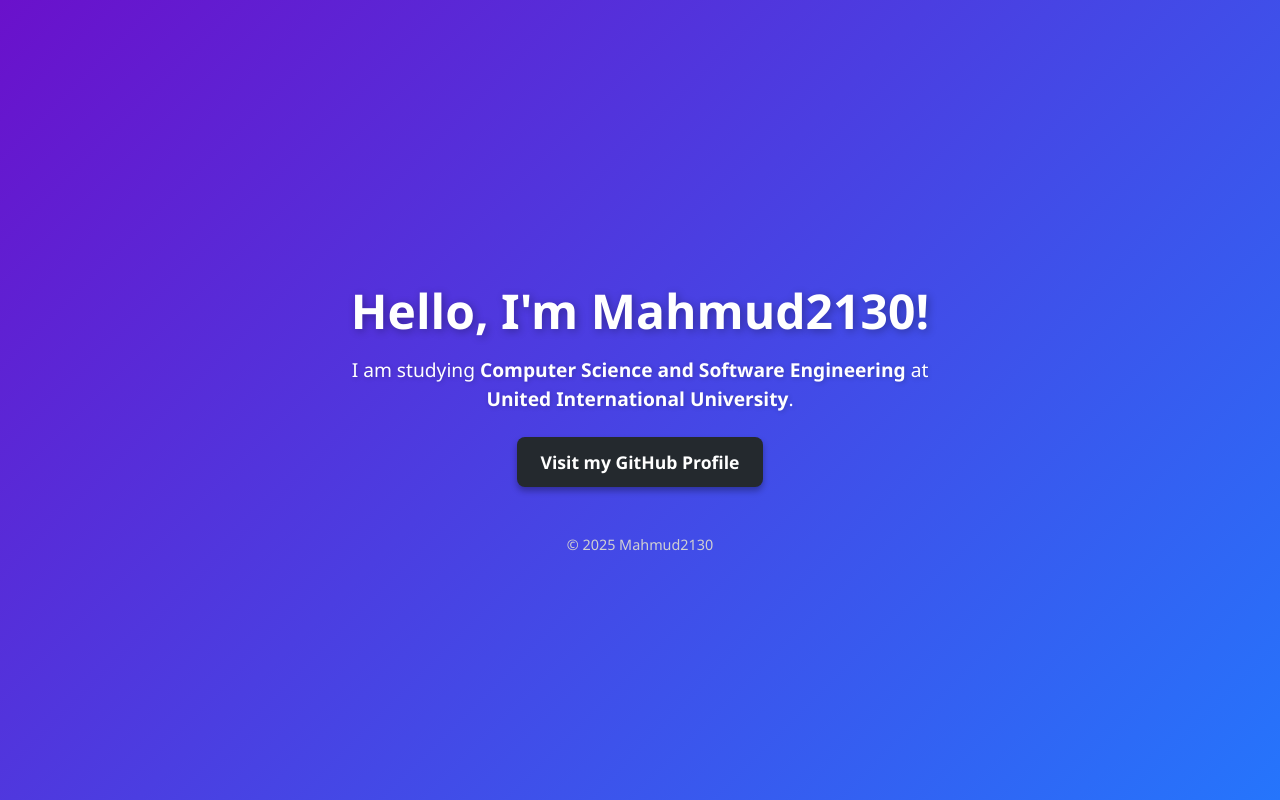
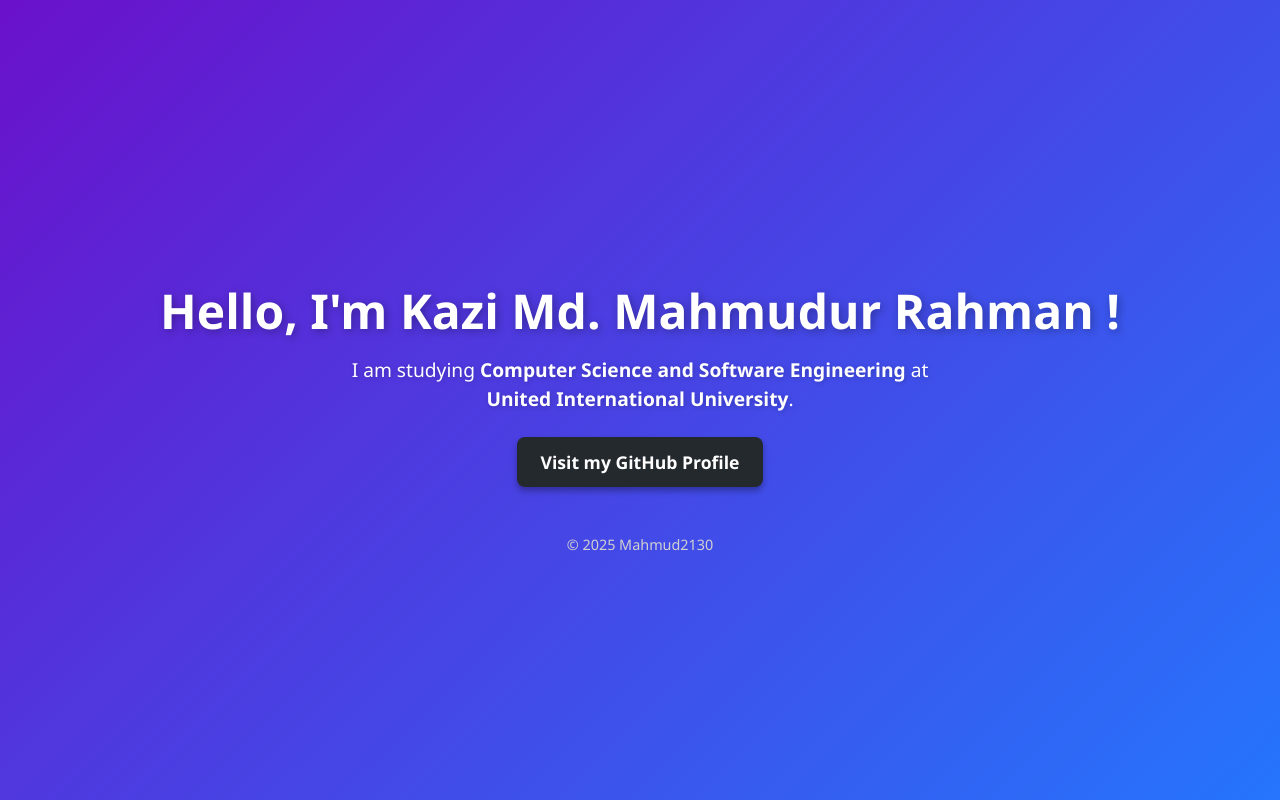
Before and after one commit to Mahmud2130/Mahmud2130.github.io, a plain HTML site: page index.html in a window 1280 px wide. Drawn offline with Linux system fonts and the light colour scheme.

Commit message:
Update index.html

```diff
--- a/index.html
+++ b/index.html
@@ -53,7 +53,7 @@
   </style>
 </head>
 <body>
-  <h1>Hello, I'm Mahmud2130!</h1>
+  <h1>Hello, I'm Kazi Md. Mahmudur Rahman !</h1>
   <p>I am studying <strong>Computer Science and Software Engineering</strong> at <strong>United International University</strong>.</p>
   <a class="github-link" href="https://github.com/Mahmud2130" target="_blank" rel="noopener noreferrer">
     Visit my GitHub Profile
```
